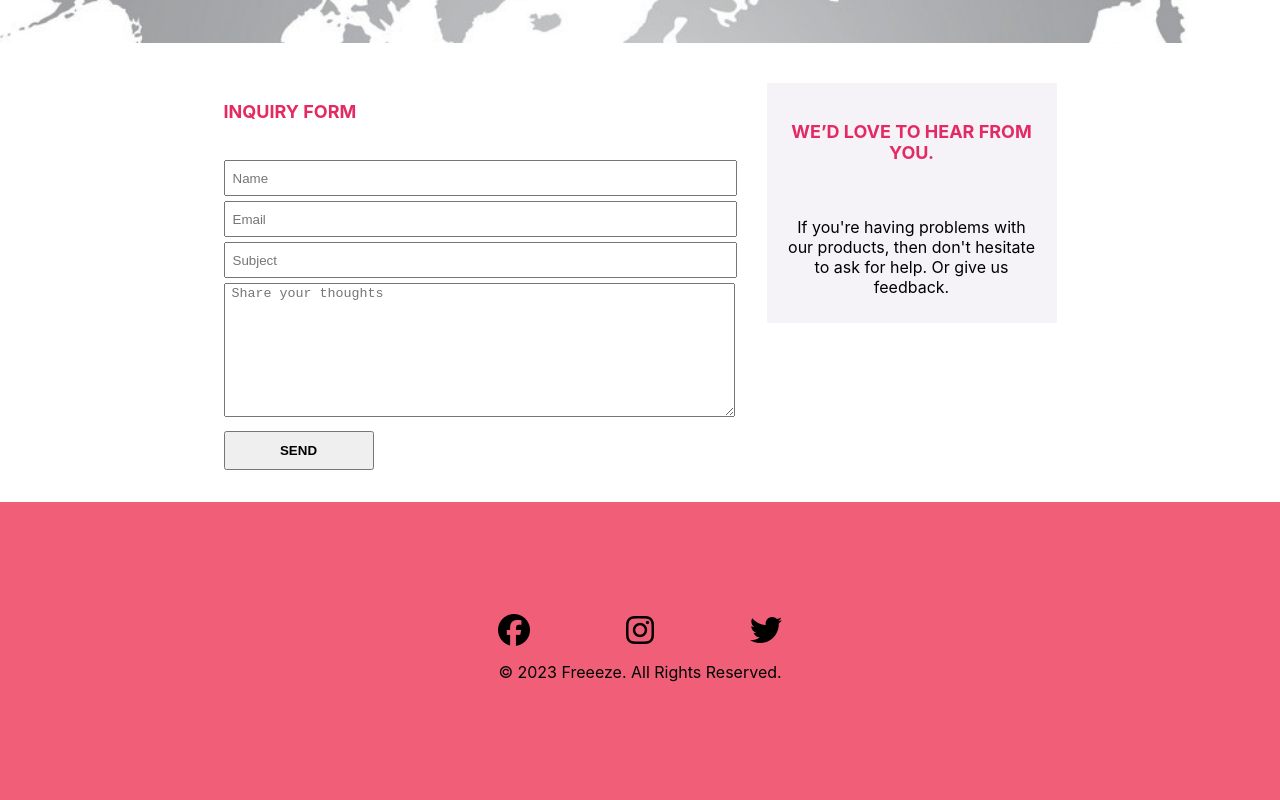
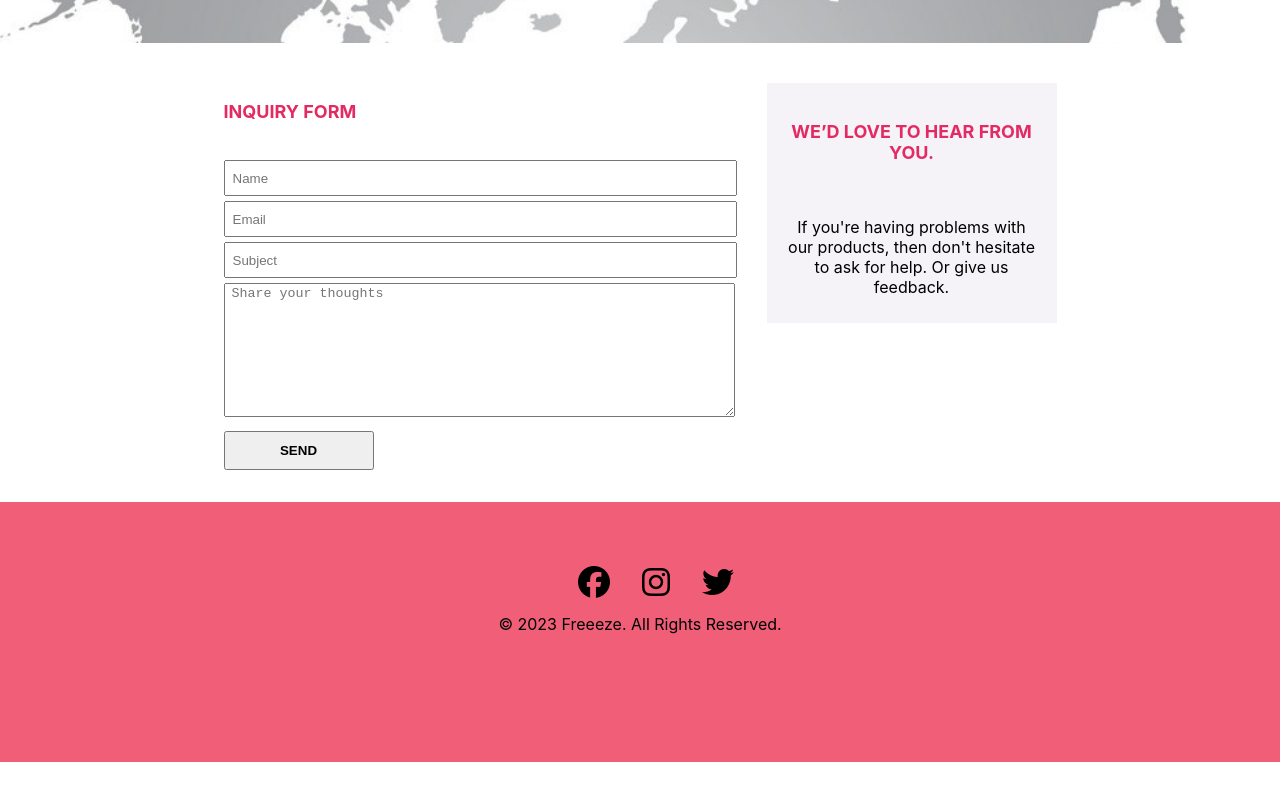
Before and after one commit to tzfocus7/Frozen-Restaurant-website, a React (Create React App) app: page /Contact in a window 1280 px wide. Shown: the part 473-1273 px from the top of the page. After the commit the page ends 1235 px from the top, so only its background shows below. Built offline with nearby package versions, Linux system fonts and the light colour scheme.

Commit message:
first commit

```diff
--- a/src/Components/Footer/Footer.css
+++ b/src/Components/Footer/Footer.css
@@ -13,7 +13,8 @@
     padding: 2em;
 }
 i{
-    margin: 1.5em;
+    margin-left: 1em;
+    margin-bottom: 1.5em;
 }
 .text{
     margin-top: -80px;
```
Also changed, not shown: 1 other file (tests, documents, lock files or other folders).
